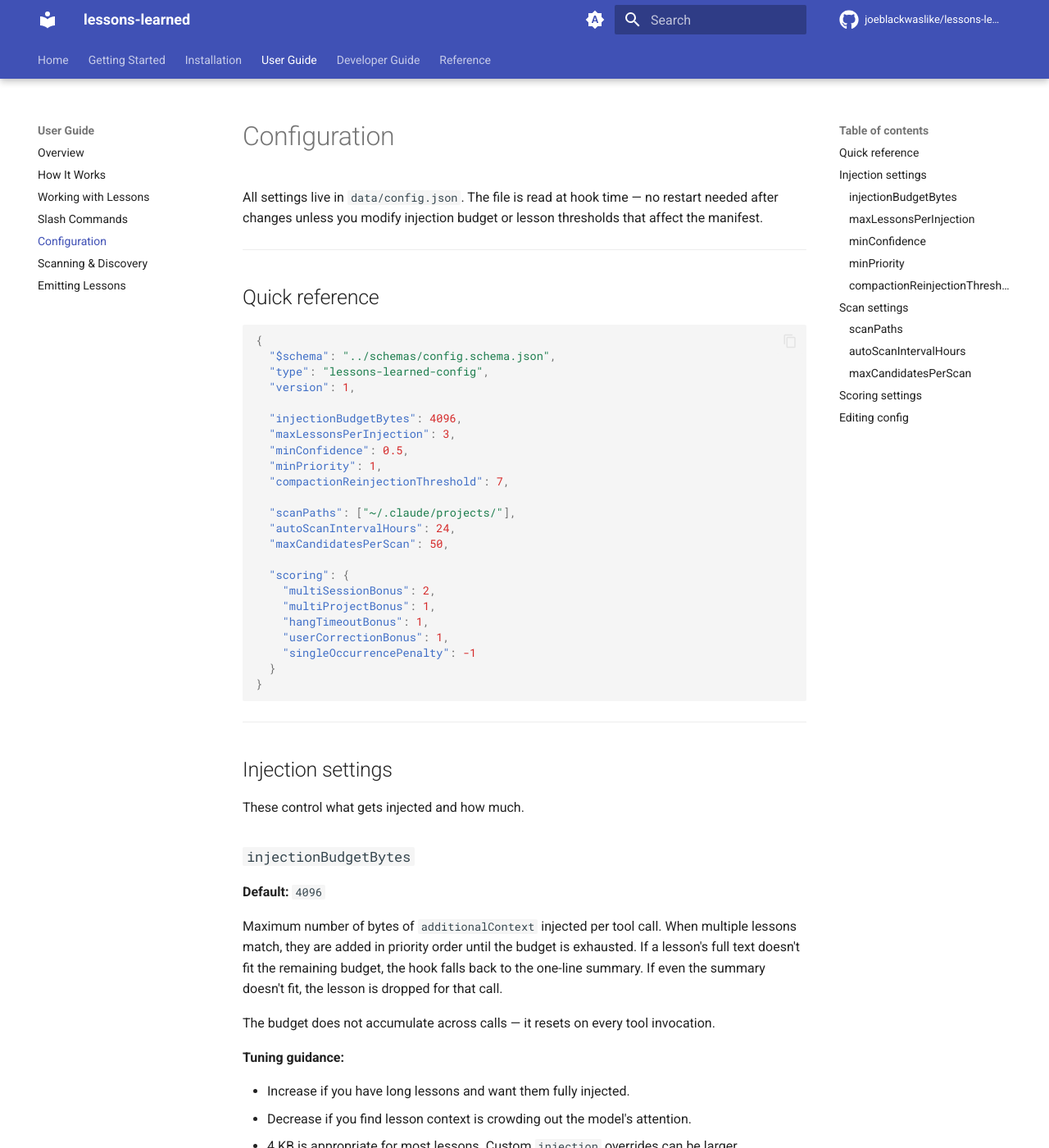
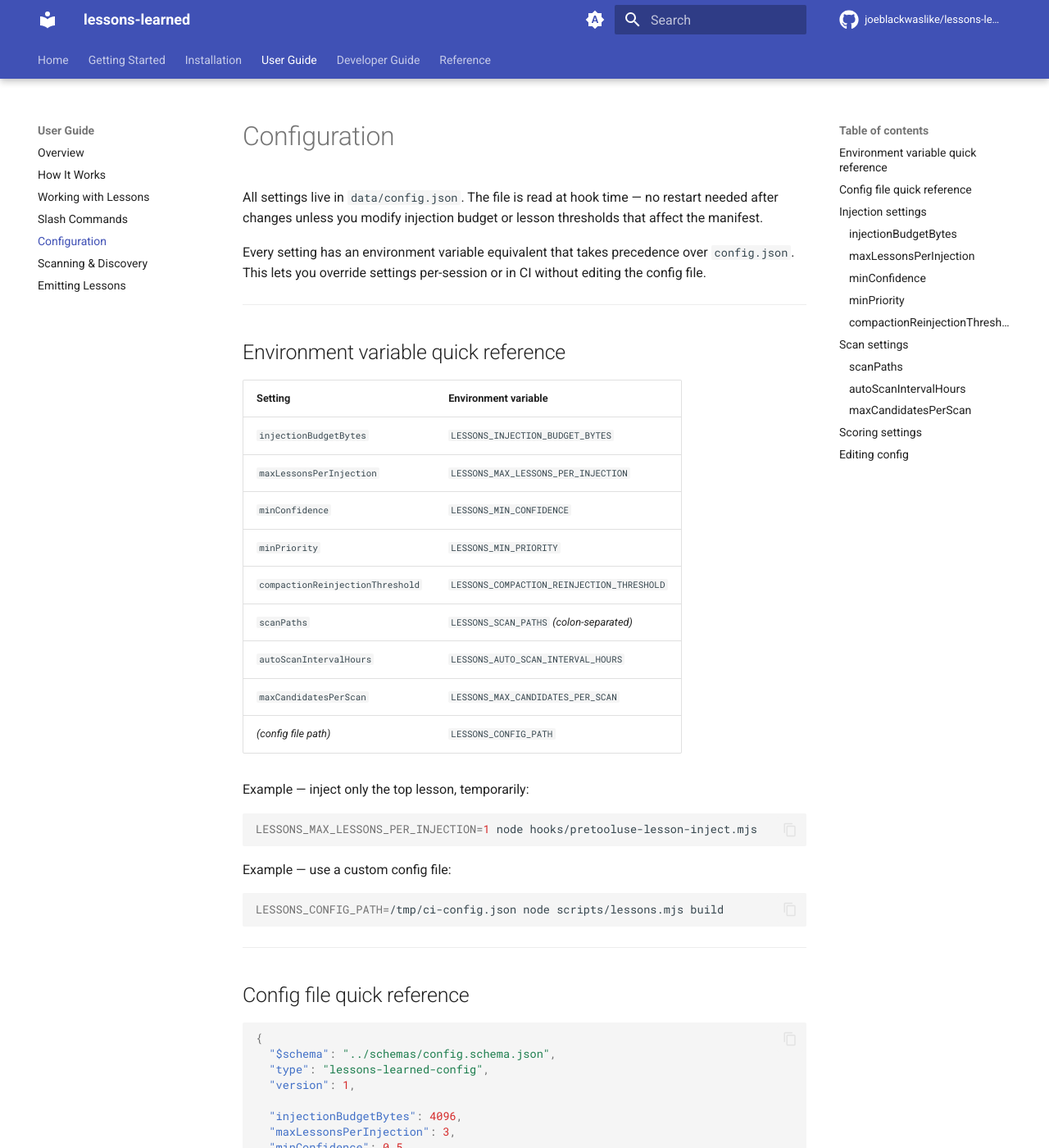
Before and after one commit to joeblackwaslike/lessons-learned, an MkDocs documentation site: the page built from docs/user-guide/configuration.md, in a window 1280 px wide and 1400 px high. Shown: the whole window at 82% size. Built offline with MkDocs 1.6.1 and Material for MkDocs 9.7.7, drawn with Linux system fonts in a browser that asks for light colours; comment, search, counter and statistics services are not loaded; the version menu is left out; some of the changed text lies outside the part shown.

Commit message:
feat: add environment variable overrides for all config fields
Every config.json setting now has a LESSONS_* env var equivalent that
takes precedence at runtime — no config file edit or restart needed.

New env vars:
  LESSONS_CONFIG_PATH                      — path to config.json
  LESSONS_INJECTION_BUDGET_BYTES           — injectionBudgetBytes
  LESSONS_MAX_LESSONS_PER_INJECTION        — maxLessonsPerInjection
  LESSONS_MIN_CONFIDENCE                   — minConfidence
  LESSONS_MIN_PRIORITY                     — minPriority
  LESSONS_COMPACTION_REINJECTION_THRESHOLD — compactionReinjectionThreshold
  LESSONS_SCAN_PATHS                       — scanPaths (colon-separated)
  LESSONS_AUTO_SCAN_INTERVAL_HOURS         — autoScanIntervalHours
  LESSONS_MAX_CANDIDATES_PER_SCAN          — maxCandidatesPerScan

The injection hook (pretooluse-lesson-inject.mjs) reads the two
runtime-relevant vars (budget, max lessons) directly, so they take
effect without a manifest rebuild. Remaining vars are applied in
loadConfig() at build time.

Docs: added env var table and per-field annotation to both
user-guide/configuration.md and reference/configuration.md.

````diff
--- a/docs/user-guide/configuration.md
+++ b/docs/user-guide/configuration.md
@@ -2,9 +2,39 @@
 
 All settings live in `data/config.json`. The file is read at hook time — no restart needed after changes unless you modify injection budget or lesson thresholds that affect the manifest.
 
+Every setting has an environment variable equivalent that takes precedence over `config.json`. This lets you override settings per-session or in CI without editing the config file.
+
 ---
 
-## Quick reference
+## Environment variable quick reference
+
+| Setting                          | Environment variable                       |
+| -------------------------------- | ------------------------------------------ |
+| `injectionBudgetBytes`           | `LESSONS_INJECTION_BUDGET_BYTES`           |
+| `maxLessonsPerInjection`         | `LESSONS_MAX_LESSONS_PER_INJECTION`        |
+| `minConfidence`                  | `LESSONS_MIN_CONFIDENCE`                   |
+| `minPriority`                    | `LESSONS_MIN_PRIORITY`                     |
+| `compactionReinjectionThreshold` | `LESSONS_COMPACTION_REINJECTION_THRESHOLD` |
+| `scanPaths`                      | `LESSONS_SCAN_PATHS` _(colon-separated)_   |
+| `autoScanIntervalHours`          | `LESSONS_AUTO_SCAN_INTERVAL_HOURS`         |
+| `maxCandidatesPerScan`           | `LESSONS_MAX_CANDIDATES_PER_SCAN`          |
+| _(config file path)_             | `LESSONS_CONFIG_PATH`                      |
+
+Example — inject only the top lesson, temporarily:
+
+```bash
+LESSONS_MAX_LESSONS_PER_INJECTION=1 node hooks/pretooluse-lesson-inject.mjs
+```
+
+Example — use a custom config file:
+
+```bash
+LESSONS_CONFIG_PATH=/tmp/ci-config.json node scripts/lessons.mjs build
+```
+
+---
+
+## Config file quick reference
 
 ```json
 {
@@ -40,7 +70,7 @@ These control what gets injected and how much.
 
 ### `injectionBudgetBytes`
 
-**Default:** `4096`
+**Default:** `4096` · **Env:** `LESSONS_INJECTION_BUDGET_BYTES`
 
 Maximum number of bytes of `additionalContext` injected per tool call. When multiple lessons match, they are added in priority order until the budget is exhausted. If a lesson's full text doesn't fit the remaining budget, the hook falls back to the one-line summary. If even the summary doesn't fit, the lesson is dropped for that call.
 
@@ -54,7 +84,7 @@ The budget does not accumulate across calls — it resets on every tool invocati
 
 ### `maxLessonsPerInjection`
 
-**Default:** `3`
+**Default:** `3` · **Env:** `LESSONS_MAX_LESSONS_PER_INJECTION`
 
 Maximum number of lessons injected per tool call, regardless of budget. Lessons are ranked by priority (descending) before the cap is applied.
 
@@ -66,7 +96,7 @@ Maximum number of lessons injected per tool call, regardless of budget. Lessons
 
 ### `minConfidence`
 
-**Default:** `0.5`
+**Default:** `0.5` · **Env:** `LESSONS_MIN_CONFIDENCE`
 
 Lessons with `confidence` below this value are excluded from the manifest at build time. They still exist in `lessons.json` — they just don't inject.
 
@@ -88,7 +118,7 @@ Changes take effect after `node scripts/lessons.mjs build`.
 
 ### `minPriority`
 
-**Default:** `1`
+**Default:** `1` · **Env:** `LESSONS_MIN_PRIORITY`
 
 Lessons with `priority` below this value are excluded from the manifest. Priority 1 means "include everything except priority 0". Priority 0 is effectively disabled.
 
@@ -96,7 +126,7 @@ Changes take effect after `node scripts/lessons.mjs build`.
 
 ### `compactionReinjectionThreshold`
 
-**Default:** `7`
+**Default:** `7` · **Env:** `LESSONS_COMPACTION_REINJECTION_THRESHOLD`
 
 When Claude Code compacts the conversation (`/compact`), the dedup state is partially cleared. Lessons with `priority >= compactionReinjectionThreshold` have their dedup entries removed, so they will re-inject in the new context window even if they already fired earlier in the session.
 
@@ -116,13 +146,13 @@ These control how the background scanner discovers lesson candidates from sessio
 
 ### `scanPaths`
 
-**Default:** `["~/.claude/projects/"]`
+**Default:** `["~/.claude/projects/"]` · **Env:** `LESSONS_SCAN_PATHS` _(colon-separated)_
 
 Array of directory paths the scanner searches for JSONL session files. Tilde (`~`) is expanded at scan time. Add additional directories if your agent writes session logs elsewhere.
 
 ### `autoScanIntervalHours`
 
-**Default:** `24`
+**Default:** `24` · **Env:** `LESSONS_AUTO_SCAN_INTERVAL_HOURS`
 
 Minimum interval between automatic background scans, in hours. The scanner runs on session `startup` — if the last scan was less than `autoScanIntervalHours` ago, the startup scan is skipped.
 
@@ -130,7 +160,7 @@ Set to `0` to scan on every session startup (higher CPU cost on large log direct
 
 ### `maxCandidatesPerScan`
 
-**Default:** `50`
+**Default:** `50` · **Env:** `LESSONS_MAX_CANDIDATES_PER_SCAN`
 
 Maximum number of candidates written per scan run. Once the limit is reached, the scan stops processing new files. Prevents unbounded candidate accumulation in repos with very large session logs.
 
````
Also changed, not shown: docs/reference/configuration.md (+25 -8 lines), 2 other files.
